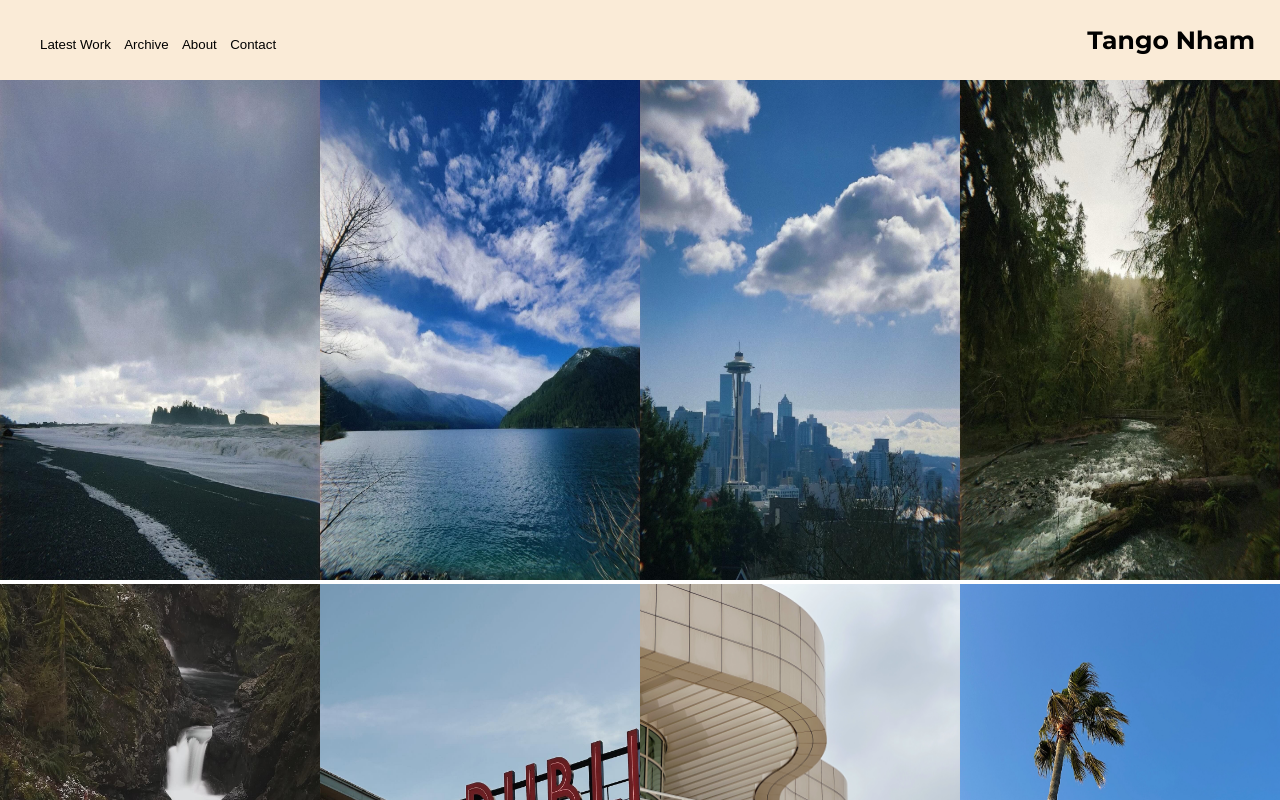
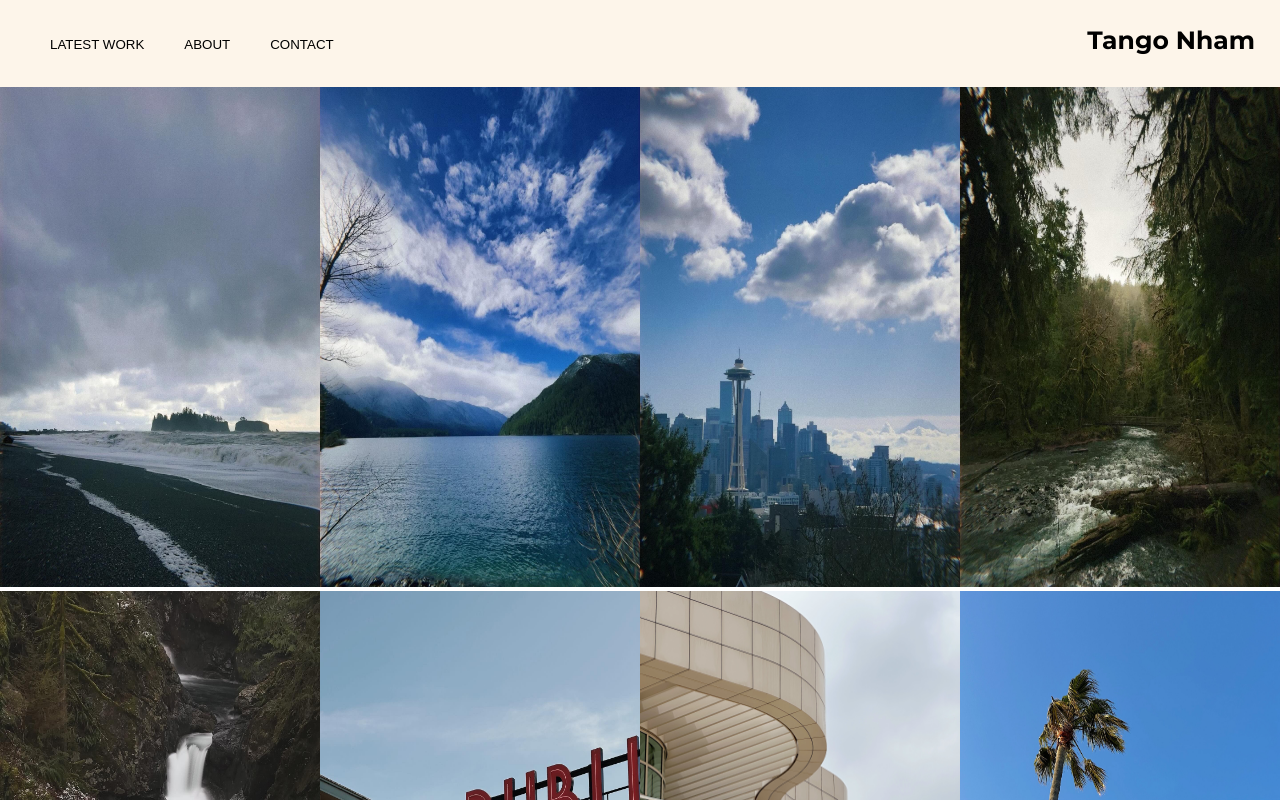
Before and after one commit to TangoCode99/react-practice, a React (Create React App) app: page / in a window 1280 px wide. Shown: the top 800 px of the page. Built offline with nearby package versions, Linux system fonts and the light colour scheme.

Commit message:
Button responses hover

```diff
--- a/src/components/header.css
+++ b/src/components/header.css
@@ -1,5 +1,5 @@
 .app-header {
-    background-color: antiquewhite;
+    background-color: rgb(253, 245, 234);
     color: black;
     font-size: 25px;
 }
@@ -19,8 +19,17 @@ ul {
     width: 100%;
 }
 
-button {
-    background-color: antiquewhite;
+.app-header button {
+    text-transform: uppercase;
+    margin: 0px 10px;
+    padding: 10px 0px;
+    background-color: rgb(253, 245, 234);
+}
+
+.app-header button:hover {
+    border-bottom: 0.5px solid black;
+    border-top: 0.5px solid black;
+    transition: 0.25s ease;
 }
 
 .app-name {
--- a/src/components/header.jsx
+++ b/src/components/header.jsx
@@ -8,10 +8,9 @@ export default function Header() {
                 <div id="wrapper">
                     <nav>
                         <ul>
-                            <li><button>Latest Work</button></li>
-                            <li><button>Archive</button></li>
-                            <li><button>About</button></li>
-                            <li><button>Contact</button></li>
+                            <li><button className="btn">Latest Work</button></li>
+                            <li><button className="btn">About</button></li>
+                            <li><button className="btn">Contact</button></li>
                         </ul>
                     </nav>
                 </div>
--- a/src/components/photo-gallery.css
+++ b/src/components/photo-gallery.css
@@ -1,4 +1,6 @@
 .photo-gallery {
+  margin: 0px;
+  padding: 0px;
   display: grid;
   grid-template-columns: repeat(4, auto);
 }
@@ -12,6 +14,7 @@ button {
   border: none;
   margin: 0;
   padding: 0;
+  cursor: pointer;
 }
 
 .overlay {
```
